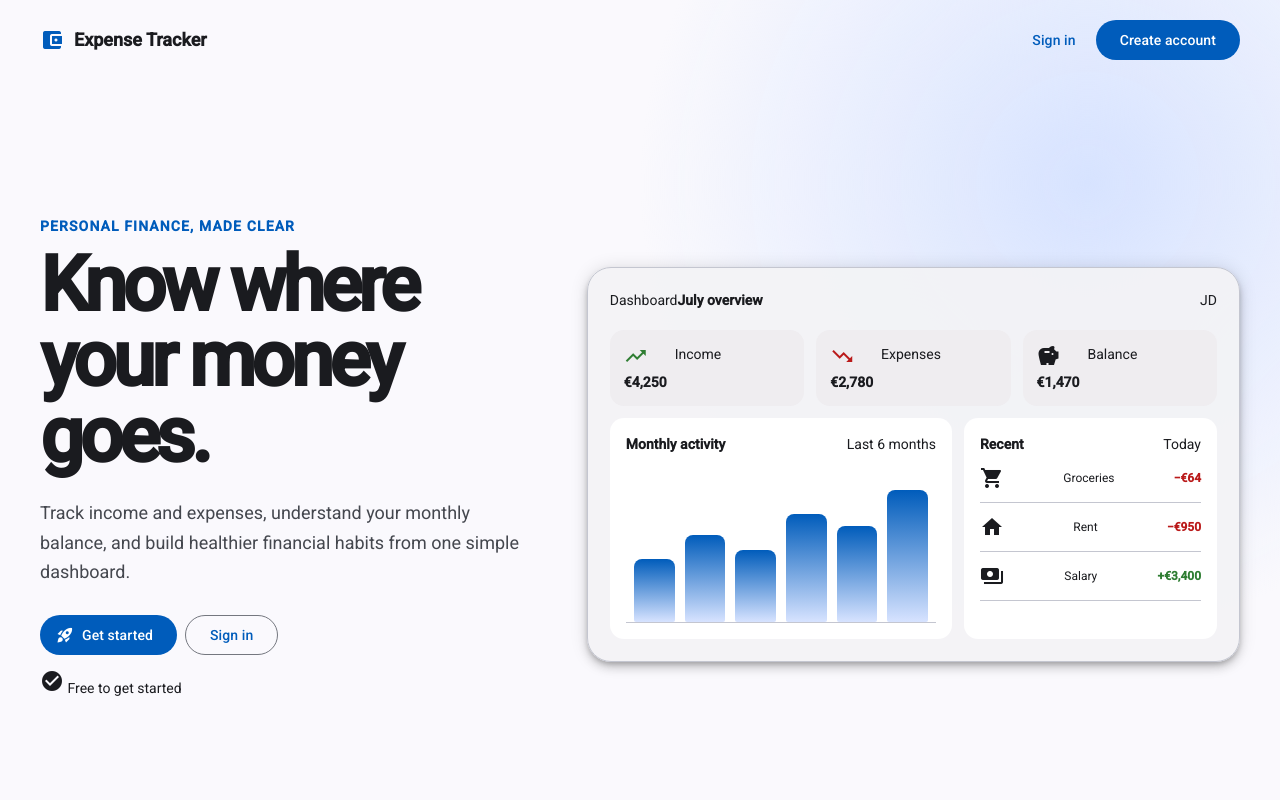
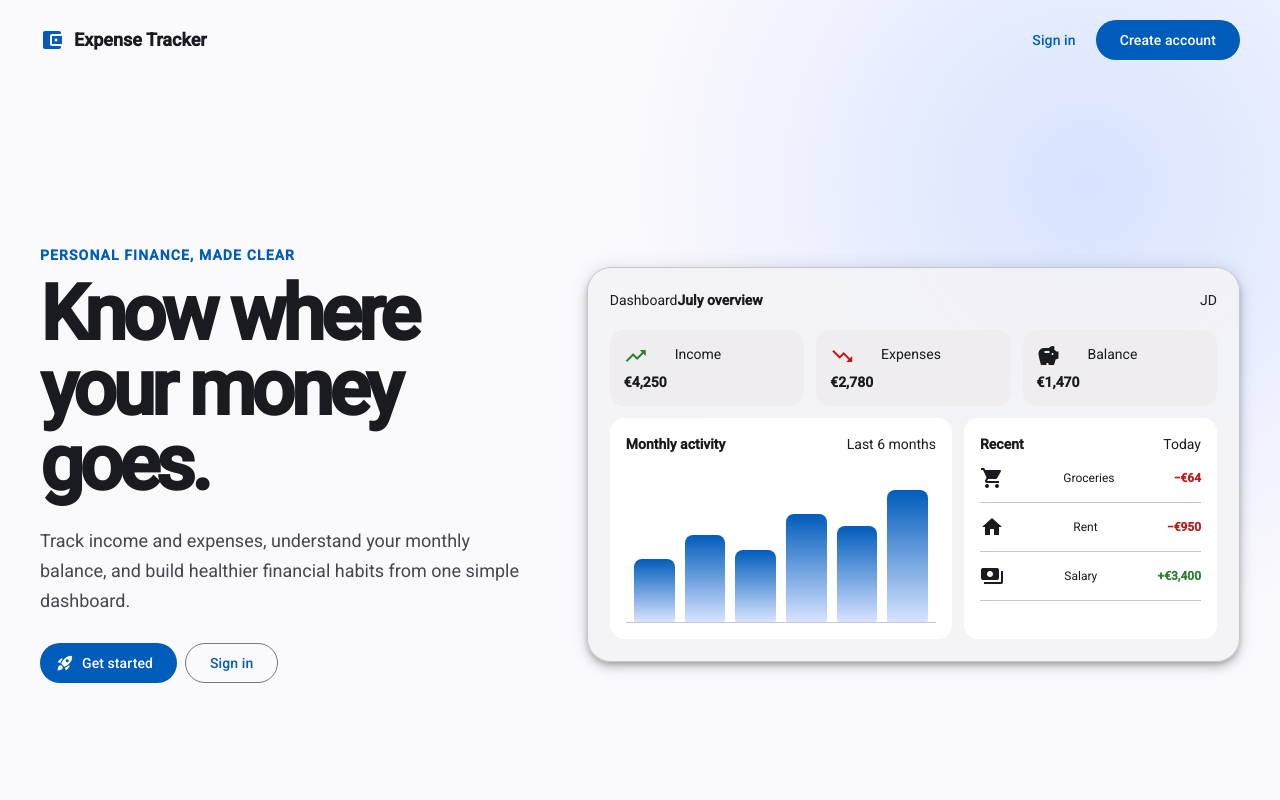
Before and after one commit to handyana05/expenses-tracker, an Angular app in the folder frontend/: page / in a window 1280 px wide. Shown: the top 800 px of the page. Built offline with nearby package versions, Linux system fonts and the light colour scheme.

Commit message:
remove hero note

```diff
--- a/frontend/src/app/features/landing/landing.html
+++ b/frontend/src/app/features/landing/landing.html
@@ -38,11 +38,6 @@
           <a mat-stroked-button routerLink="/login">Sign in</a>
         }
       </div>
-
-      <p class="hero__note">
-        <mat-icon>check_circle</mat-icon>
-        Free to get started
-      </p>
     </div>
 
     <div class="preview" aria-label="Expense Tracker dashboard preview">
```
